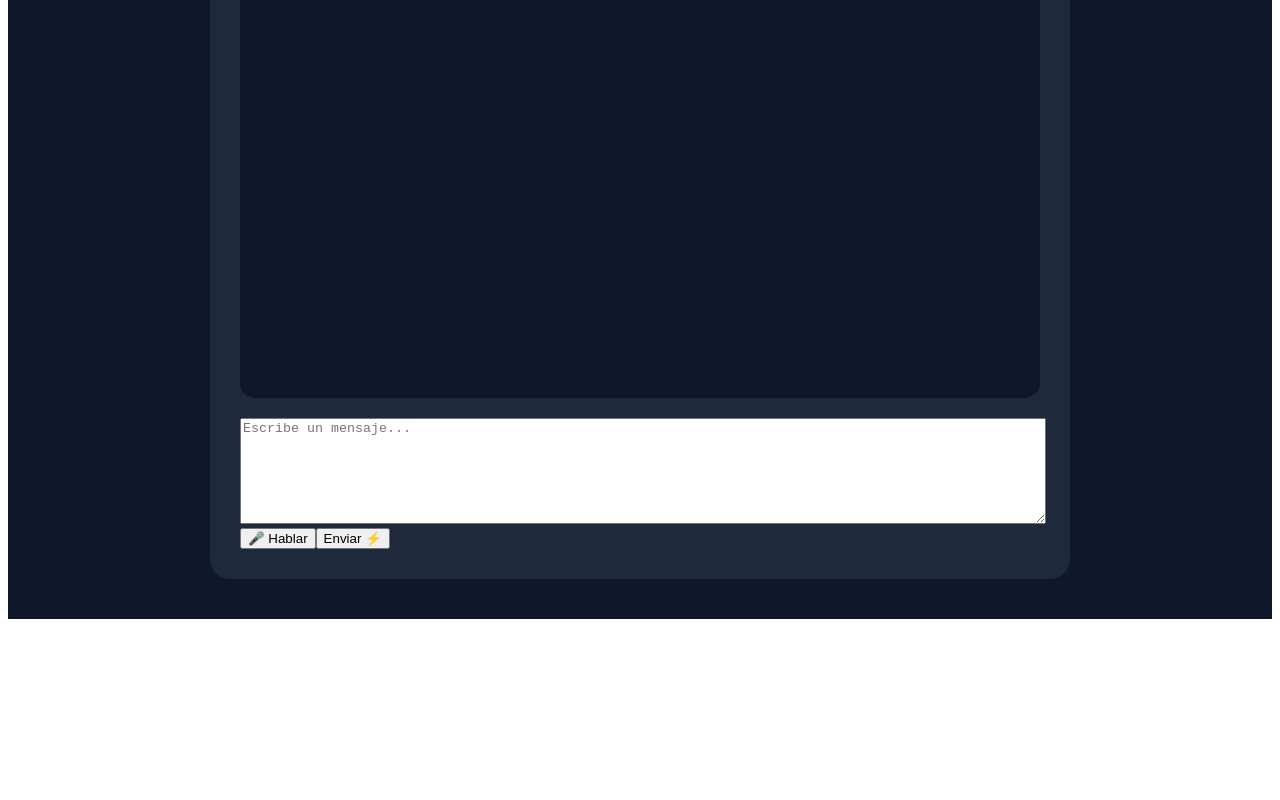
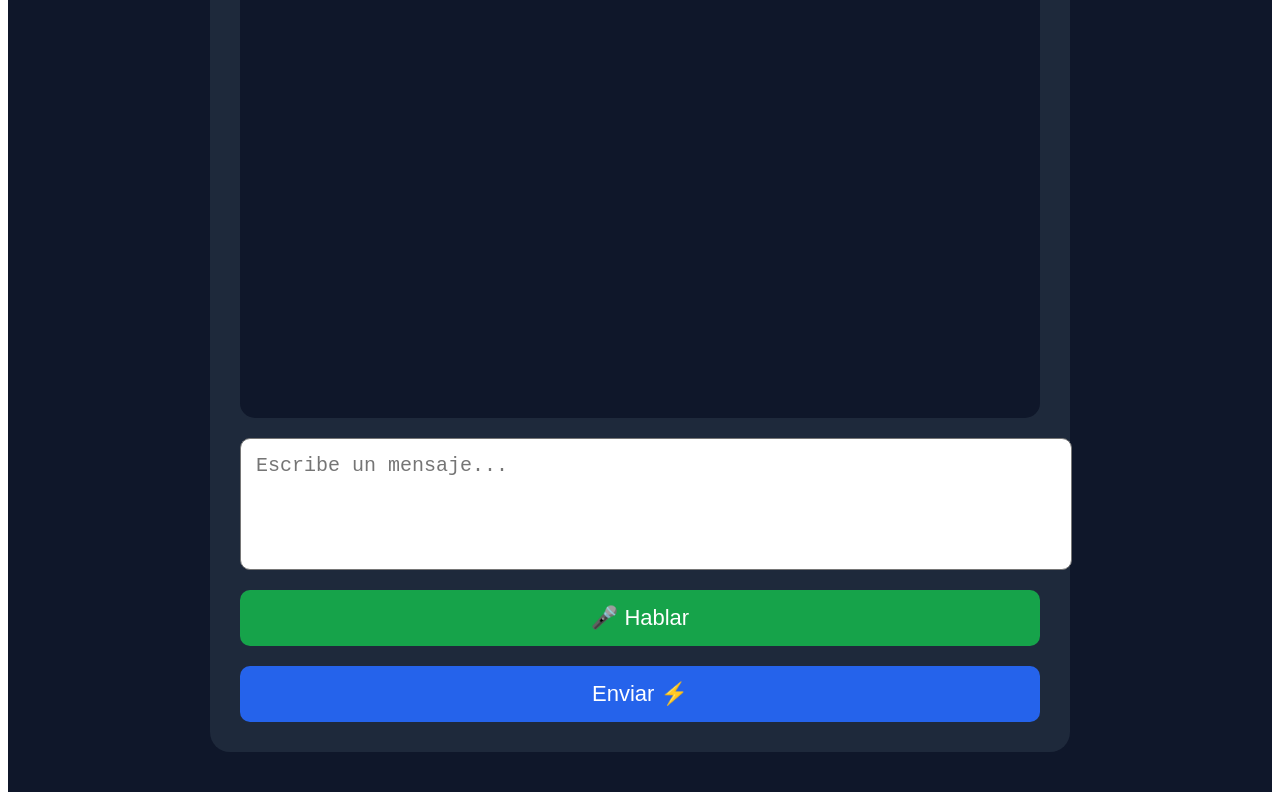
Before and after one commit to jparcas746-design/LiveTranslator, a Next.js app: page / in a window 1280 px wide. Shown: the part 330-1130 px from the top of the page. Before the commit the page ends 957 px from the top, so only its background shows below. Built offline with nearby package versions, Linux system fonts and the light colour scheme.

Commit message:
Mejorar voces multilenguaje ThorAI

```diff
--- a/src/app/page.tsx
+++ b/src/app/page.tsx
@@ -32,7 +32,7 @@ export default function HomePage() {
 
     const recognition = new SpeechRecognition();
 
-    recognition.lang = "en-US";
+    recognition.lang = navigator.language || "es-ES";
     recognition.continuous = false;
     recognition.interimResults = false;
 
@@ -52,6 +52,8 @@ export default function HomePage() {
       const transcript =
         event.results[0][0].transcript;
 
+      // Entrada por voz:
+      // manda directamente y activa voz de respuesta
       askAI(transcript, true);
     };
 
@@ -64,35 +66,50 @@ export default function HomePage() {
 
     window.speechSynthesis.cancel();
 
+    const voices =
+      window.speechSynthesis.getVoices();
+
+    const isEnglish =
+      /^[A-Za-z\s.,!?'"-]+$/.test(text) &&
+      !/[áéíóúñ¿¡]/i.test(text);
+
     const utterance =
       new SpeechSynthesisUtterance(text);
 
-    const voices =
-      window.speechSynthesis.getVoices();
 
-    let language = "es-ES";
+    if (isEnglish) {
+      utterance.lang = "en-US";
 
-    if (/[\u0000-\u007F]/.test(text)) {
-      language = "en-US";
+      const englishVoice =
+        voices.find(
+          (voice) =>
+            voice.lang === "en-US" ||
+            voice.lang.startsWith("en")
+        );
+
+      if (englishVoice) {
+        utterance.voice = englishVoice;
       }
 
-    if (/[¿¡áéíóúñ]/i.test(text)) {
-      language = "es-ES";
+    } else {
+      utterance.lang = "es-ES";
+
+      const spanishVoice =
+        voices.find(
+          (voice) =>
+            voice.lang === "es-ES" ||
+            voice.lang.startsWith("es")
+        );
+
+      if (spanishVoice) {
+        utterance.voice = spanishVoice;
+      }
     }
 
-    utterance.lang = language;
-
-    const matchingVoice = voices.find(
-      (voice) =>
-        voice.lang.startsWith(language.split("-")[0])
-    );
-
-    if (matchingVoice) {
-      utterance.voice = matchingVoice;
-    }
 
     utterance.rate = 1;
     utterance.pitch = 1;
+    utterance.volume = 1;
 
     window.speechSynthesis.speak(utterance);
   }
@@ -102,32 +119,41 @@ export default function HomePage() {
     messageText?: string,
     fromVoice = false
   ) {
-    const finalText = messageText || text;
+    const finalText =
+      messageText || text;
 
     if (!finalText.trim()) return;
+
 
     const userMessage: Message = {
       role: "user",
       content: finalText,
     };
 
+
     const newMessages = [
       ...messages,
       userMessage,
     ];
 
+
     setMessages([
       ...newMessages,
       {
         role: "assistant",
-        content: "Thor está pensando... ⚡",
+        content:
+          "Thor está pensando... ⚡",
       },
     ]);
 
+
     setText("");
 
+
     try {
-      const res = await fetch("/api/translate", {
+      const res = await fetch(
+        "/api/translate",
+        {
           method: "POST",
           headers: {
             "Content-Type": "application/json",
@@ -135,13 +161,24 @@ export default function HomePage() {
           body: JSON.stringify({
             text: finalText,
           }),
-      });
+        }
+      );
+
+
+      if (!res.ok) {
+        throw new Error(
+          `Error del servidor: ${res.status}`
+        );
+      }
+
 
       const data = await res.json();
 
+
       const aiResponse =
         data.response ||
-        "ThorAI no respondió.";
+        "ThorAI no devolvió respuesta.";
+
 
       setMessages([
         ...newMessages,
@@ -151,21 +188,28 @@ export default function HomePage() {
         },
       ]);
 
+
+      // Solo habla cuando la entrada fue por micrófono
       if (fromVoice) {
         speak(aiResponse);
       }
 
+
     } catch (error) {
+
       setMessages([
         ...newMessages,
         {
           role: "assistant",
           content:
-            "Error: " + String(error),
+            "Error: " +
+            String(error),
         },
       ]);
+
     }
   }
+
 
   return (
     <main
@@ -177,14 +221,19 @@ export default function HomePage() {
         padding: "40px",
       }}
     >
+
       <div
         style={{
           width: "800px",
           background: "#1e293b",
           borderRadius: "20px",
           padding: "30px",
+          display: "flex",
+          flexDirection: "column",
+          gap: "20px",
         }}
       >
+
         <h1
           style={{
             color: "white",
@@ -195,6 +244,7 @@ export default function HomePage() {
           ⚡ ThorAI
         </h1>
 
+
         <div
           style={{
             height: "500px",
@@ -204,7 +254,9 @@ export default function HomePage() {
             borderRadius: "15px",
           }}
         >
-          {messages.map((msg, index) => (
+
+          {messages.map(
+            (msg, index) => (
               <div
                 key={index}
                 style={{
@@ -215,19 +267,26 @@ export default function HomePage() {
                       : "left",
                 }}
               >
+
                 <span
                   style={{
+                    display:
+                      "inline-block",
+                    padding: "15px",
+                    borderRadius:
+                      "15px",
                     background:
                       msg.role === "user"
                         ? "#2563eb"
                         : "#334155",
                     color: "white",
-                  padding: "15px",
-                  borderRadius: "15px",
-                  display: "inline-block",
                     maxWidth: "80%",
+                    fontSize: "18px",
+                    whiteSpace:
+                      "pre-wrap",
                   }}
                 >
+
                   {msg.role === "assistant" ? (
                     <ReactMarkdown>
                       {msg.content}
@@ -235,10 +294,15 @@ export default function HomePage() {
                   ) : (
                     msg.content
                   )}
+
                 </span>
+
               </div>
-          ))}
+            )
+          )}
+
         </div>
+
 
         <textarea
           value={text}
@@ -251,6 +315,9 @@ export default function HomePage() {
               !e.shiftKey
             ) {
               e.preventDefault();
+
+              // Teclado:
+              // no activa voz
               askAI(undefined, false);
             }
           }}
@@ -258,18 +325,54 @@ export default function HomePage() {
           style={{
             width: "100%",
             height: "100px",
-            marginTop: "20px",
+            padding: "15px",
+            borderRadius: "10px",
+            fontSize: "20px",
+            resize: "none",
           }}
         />
 
-        <button onClick={startListening}>
-          🎤 Hablar
+
+        <button
+          onClick={startListening}
+          style={{
+            padding: "15px",
+            borderRadius: "10px",
+            border: "none",
+            background:
+              listening
+                ? "#dc2626"
+                : "#16a34a",
+            color: "white",
+            fontSize: "22px",
+            cursor: "pointer",
+          }}
+        >
+          {listening
+            ? "🎙️ Escuchando..."
+            : "🎤 Hablar"}
         </button>
 
-        <button onClick={() => askAI(undefined, false)}>
+
+        <button
+          onClick={() =>
+            askAI(undefined, false)
+          }
+          style={{
+            padding: "15px",
+            borderRadius: "10px",
+            border: "none",
+            background: "#2563eb",
+            color: "white",
+            fontSize: "22px",
+            cursor: "pointer",
+          }}
+        >
           Enviar ⚡
         </button>
+
       </div>
+
     </main>
   );
 }
```
Lines whose indentation alone changed are shown as unchanged.
